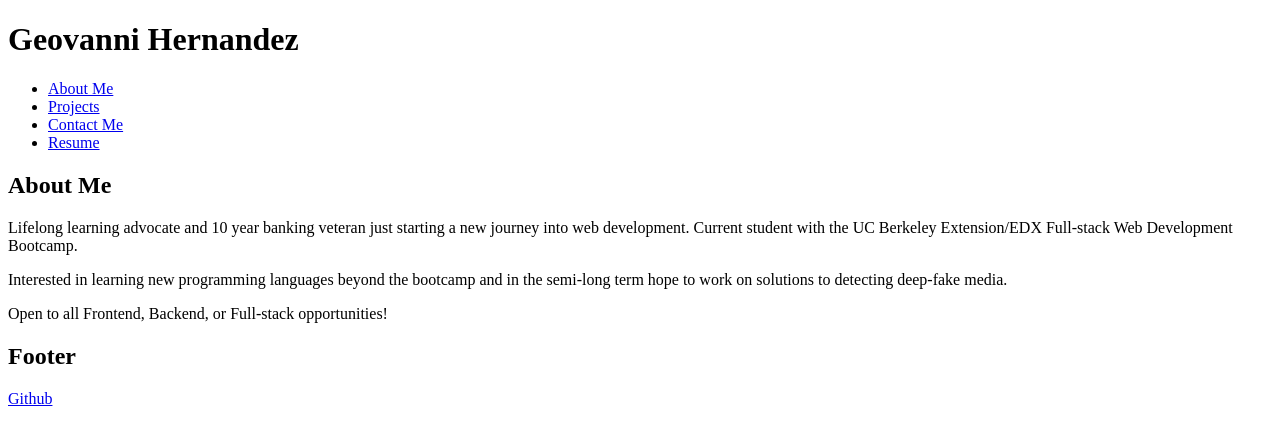
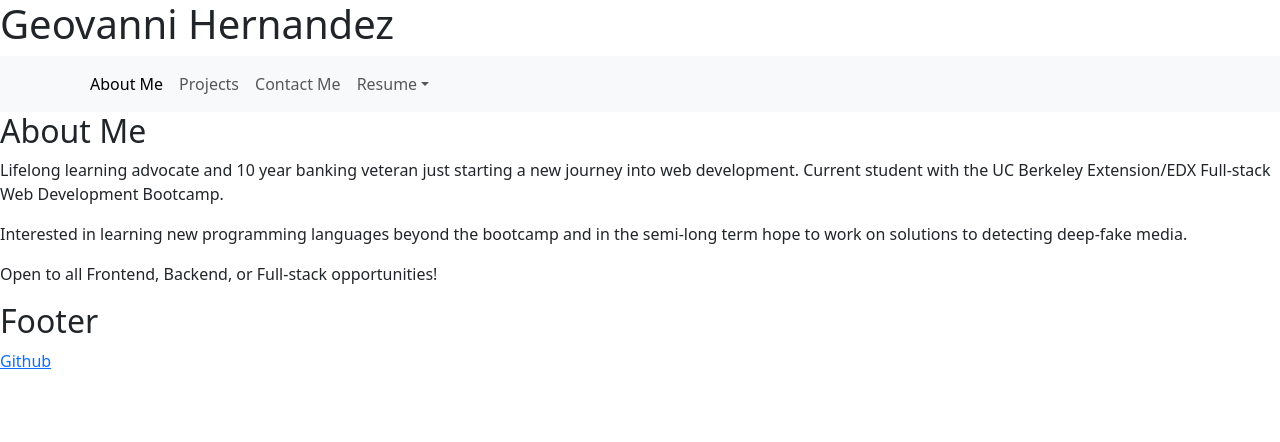
Before and after one commit to Ji-yoh/my-react-portfolio-m20, a React (Create React App) app: page / in a window 1280 px wide. Shown: the top 442 px of the page. Built offline with nearby package versions, Linux system fonts and the light colour scheme.

Commit message:
added react-bootstrap, styled navbar, researching other components

```diff
--- a/package.json
+++ b/package.json
@@ -20,6 +20,7 @@
     "bootstrap": "^5.3.2",
     "dotenv": "^16.3.1",
     "react": "^17.0.2",
+    "react-bootstrap": "^2.9.0",
     "react-dom": "^17.0.2",
     "react-scripts": "5.0.1",
     "web-vitals": "^2.1.4"
--- a/public/index.html
+++ b/public/index.html
@@ -4,6 +4,7 @@
     <meta charset="UTF-8">
     <meta name="viewport" content="width=device-width, initial-scale=1.0">
     <title>React Portfolio</title>
+    <link rel="stylesheet" href="https://cdn.jsdelivr.net/npm/bootstrap@5.3.0/dist/css/bootstrap.min.css" integrity="sha384-9ndCyUaIbzAi2FUVXJi0CjmCapSmO7SnpJef0486qhLnuZ2cdeRhO02iuK6FUUVM" crossorigin="anonymous"/>
 </head>
 <body>
     <div id="root">
--- a/src/App.js
+++ b/src/App.js
@@ -1,6 +1,7 @@
 // research on how to use react router dom to navigate through pages or use containers to hold the components
+import 'bootstrap/dist/css/bootstrap.min.css';
+// import './App.css';
 
-// import './App.css';
 import PortfolioPage from './components/PortfolioPage'
 
 const App = () => <PortfolioPage />;
--- a/src/components/Nav.js
+++ b/src/components/Nav.js
@@ -1,26 +1,28 @@
 import React from "react";
+import Container from "react-bootstrap/Container";
+import Nav from "react-bootstrap/Nav";
+import Navbar from "react-bootstrap/Navbar";
+import NavDropdown from "react-bootstrap/NavDropdown";
 
-function Nav({ currentPage, handlePageChange }) {
+// added bootstrap navbar
+function Nav_({ currentPage, handlePageChange }) {
     return (
-        <div className="nav">
-            <nav>
-                <ul>
-                    <li className="nav-item">
-                        <a href="#about" onClick={() => handlePageChange("About Me")} className={currentPage === "About Me" ? "nav-link active" : "nav-link"}>About Me</a>
-                    </li>
-                    <li className="nav-item">
-                        <a href="#projects" onClick={() => handlePageChange("Projects")} className={currentPage === "Projects" ? "nav-link active" : "nav-link"}>Projects</a>
-                    </li>
-                    <li className="nav-item">
-                        <a href="#contact" onClick={() => handlePageChange("Contact Me")} className={currentPage === "Contact Me" ? "nav-link active" : "nav-link"}>Contact Me</a>
-                    </li>
-                    <li className="nav-item">
-                        <a href="#resume" onClick={() => handlePageChange("Resume")} className={currentPage === "Resume" ? "nav-link active" : "nav-link"}>Resume</a>
-                    </li>
-                </ul>
-            </nav>
-        </div>
+        <Navbar bg="light" expand="lg">
+            <Container>
+                <Navbar.Toggle aria-controls="basic-navbar-nav" />
+                <Navbar.Collapse id="basic-navbar-nav">
+                    <Nav className="me-auto">
+                        <Nav.Link href="#about" onClick={() => handlePageChange("About Me")} className={currentPage === "About Me" ? "nav-link active" : "nav-link"}>About Me</Nav.Link>
+                        <Nav.Link href="#projects" onClick={() => handlePageChange("Projects")} className={currentPage === "Projects" ? "nav-link active" : "nav-link"}>Projects</Nav.Link>
+                        <Nav.Link href="#contact" onClick={() => handlePageChange("Contact Me")} className={currentPage === "Contact Me" ? "nav-link active" : "nav-link"}>Contact Me</Nav.Link>
+                        <NavDropdown title="Resume" id="basic-nav-dropdown">
+                            <NavDropdown.Item>Take a look!</NavDropdown.Item>
+                        </NavDropdown>
+                    </Nav>
+                </Navbar.Collapse>
+            </Container>
+        </Navbar>
     )
 }
 
-export default Nav;
+export default Nav_;
--- a/src/components/PortfolioPage.js
+++ b/src/components/PortfolioPage.js
@@ -1,8 +1,8 @@
 // created separate file for portfolio that will conditionally render other components
 
 import React, { useState } from 'react';
-import Nav from './Nav';
-import Header from './pages/Header';
+import Nav_ from './Nav';
+import Header from './Header';
 import AboutMe from './pages/AboutMe';
 import Project from './pages/Project';
 import Contact from './pages/Contact';
@@ -32,7 +32,7 @@ export default function PortfolioPage() {
     return (
         <div>
             <Header/>
-            <Nav currentPage={currentPage} handlePageChange={handlePageChange}/>
+            <Nav_ currentPage={currentPage} handlePageChange={handlePageChange}/>
             {renderPage()}
             <Footer/>
         </div>
```
Also changed, not shown: src/components/Header.js (renamed from src/components/pages/Header.js), 1 other file (tests, documents, lock files or other folders).
